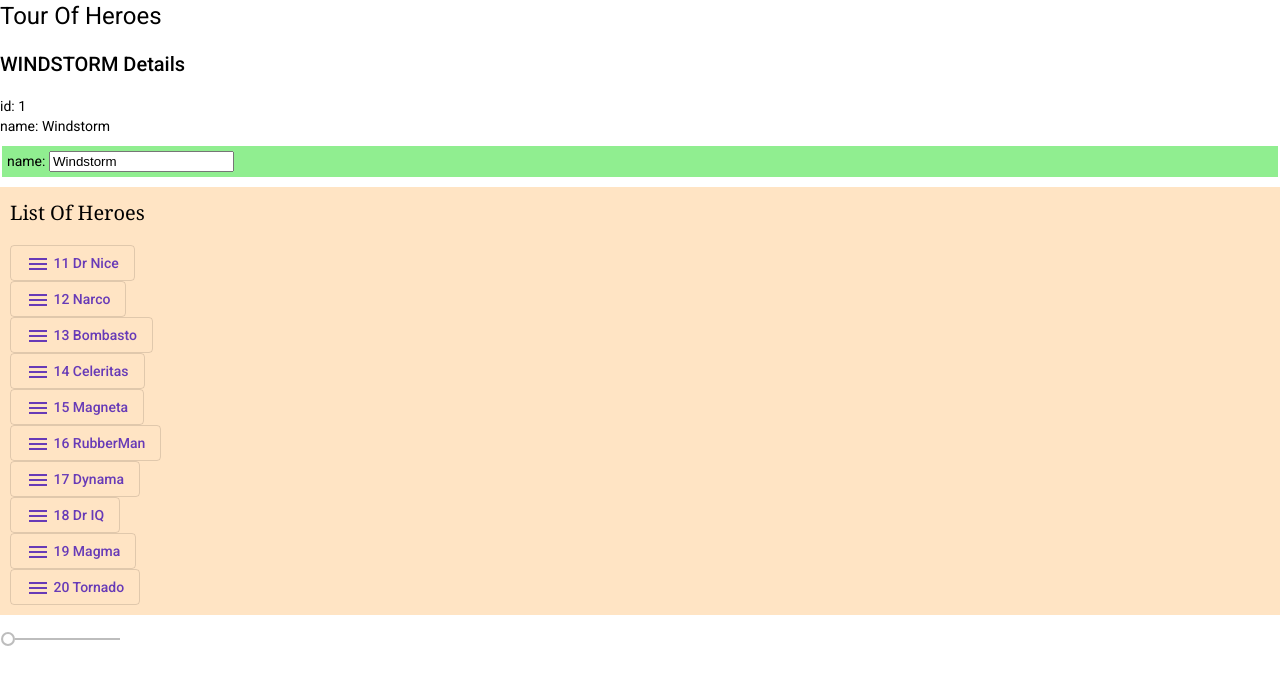
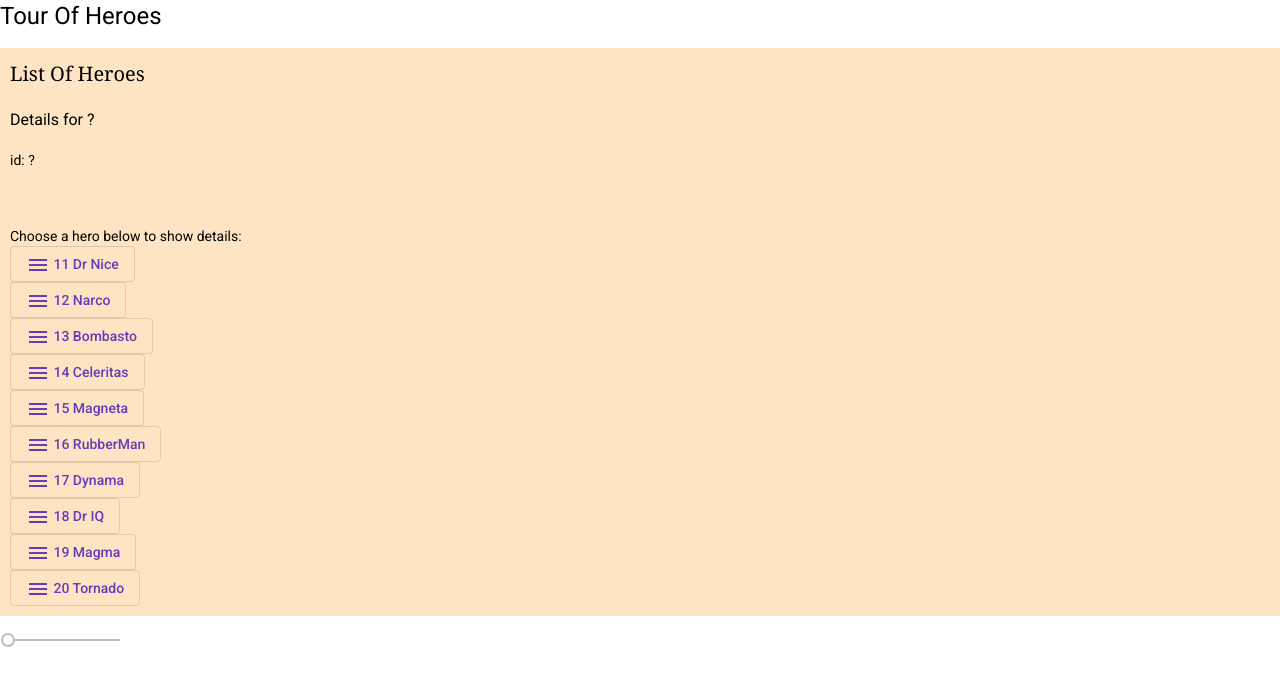
Before and after one commit to littleh322/Tour-Of-Heroes, an Angular app: page / in a window 1280 px wide. Shown: the top 686 px of the page. Built offline with nearby package versions, Linux system fonts and the light colour scheme.

Commit message:
complete display-a-list w/ more style added

```diff
--- a/src/app/heroes/heroes.component.css
+++ b/src/app/heroes/heroes.component.css
@@ -14,8 +14,16 @@
 }
 
 .button-section > button {
-    display: block;
+    display: block
+}
+.button-section > button.selected {
+    background-color: #CFD8DC;
+    color: crimson;
 }
 .button-section > mat-icon {
     margin-left: -5px !important;
 }
+.details-wrapper {
+    width: 100%;
+    height: 120px;
+}
--- a/src/app/heroes/heroes.component.html
+++ b/src/app/heroes/heroes.component.html
@@ -1,21 +1,33 @@
-<h2>{{hero.name | uppercase}} Details</h2>
+<!-- <h2>{{hero.name | uppercase}} Details</h2>
 <div><span>id: </span>{{hero.id}}</div>
-<div><span>name: </span>{{hero.name}}</div>
+<div><span>name: </span>{{hero.name}}</div> -->
 
-<div class="hero-input">
-    <label>name:
-        <input [(ngModel)]="hero.name" placeholder="name" />
-    </label>
-</div>
 
 <div class="hero-list-wrapper">
     <h2>List Of Heroes</h2>
-        <section class="button-section">
-            <button *ngFor="let hero of heroes" mat-stroked-button color="primary" aria-label="menu icon button">
-                <mat-icon>menu</mat-icon>
-                 {{hero.id}} {{hero.name}}
-             </button>
-        </section>
+
+    <div class="details-wrapper">
+            <h3>Details for
+                <span *ngIf="show">{{selectedHero.name}}</span>
+                <span *ngIf="!show">?</span>
+            </h3>
+            <div >
+                id: <span *ngIf="!show">?</span> <span *ngIf="show">{{selectedHero.id}}</span>
+            </div>
+            <div *ngIf="show" class="hero-input">
+                <label>name:
+                    <input  [(ngModel)]="selectedHero.name"placeholder="name" />
+                </label>
+            </div>
+    </div>
+
+    Choose a hero below to show details:
+    <section class="button-section">
+        <button *ngFor="let hero of heroes" mat-stroked-button (click)="onSelect(hero)" color="primary" [class.selected]="hero === selectedHero">
+            <mat-icon>menu</mat-icon>
+             {{hero.id}} {{hero.name}}
+         </button>
+    </section>
 </div>
 
 <div>
--- a/src/app/heroes/heroes.component.ts
+++ b/src/app/heroes/heroes.component.ts
@@ -14,6 +14,13 @@ export class HeroesComponent implements OnInit {
 
   heroes: Hero[] = HEROES;
 
+  selectedHero: Hero;
+  show = false;
+  onSelect(hero: Hero): void {
+    this.selectedHero = hero;
+    this.show = true;
+  }
+
   constructor() {}
 
   ngOnInit(): void {}
```
